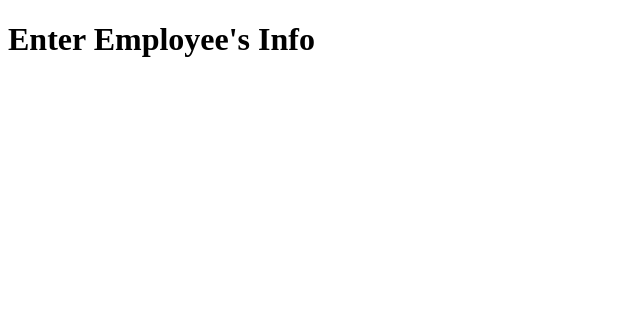
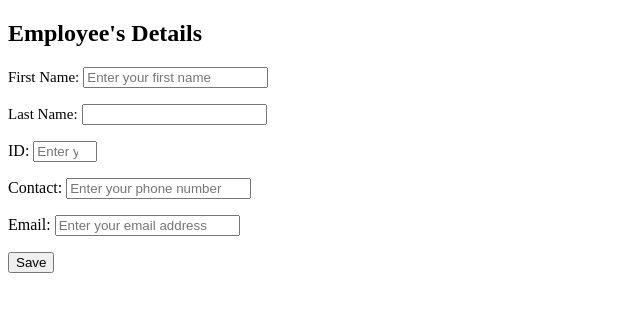
Before and after one commit to mnavai/MissingFileinDB, a plain HTML site: page index.html in a window 1280 px wide. Shown: the whole page, without its empty margins (0-640 px from the left). Drawn offline with nearby package versions, Linux system fonts and the light colour scheme.

Commit message:
form added

```diff
--- a/index.html
+++ b/index.html
@@ -1,12 +1,34 @@
 <!DOCTYPE html>
 <html>
-    <head>
-        <title>Sort Employee Files</title>
-    </head>
-    <body>
-        <header>
-            <h1>Enter Employee's Info</h1>
+<head>
+	<title>Employee File</title>
+	<script src="https://code.jquery.com/jquery-3.6.0.min.js"></script>
+	<script type="text/javascript" src="script.js"></script>
+    <link rel="stylesheet" href="style.css">
+</head>
+<body>
+	<h2>Employee's Details</h2>
+	<p>
+		<label style="font-size: 15px;">First Name:</label>
+		<input type="text" id="first-name" placeholder="Enter your first name" required>
+	</p>
+	<p>
+		<label style="font-size: 15px;" placeholder="Enter your last name" required>Last Name:</label>
+		<input type="text" id="last-name">
+	</p>
+    <p>
+		<label for="id">ID:</label>
+        <input type="number" id="id" name="id" placeholder="Enter your ID" min="1" max="100" required>
+	</p>
+    <p>
+		<label for="phone">Contact:</label>
+        <input type="tel" id="phone" name="phone" placeholder="Enter your phone number" required>
+	</p>
+    <p>
+		<label for="email">Email:</label>
+        <input type="email" id="email" name="email" placeholder="Enter your email address" required>
 
-        </header>
-    </body>
+	</p>
+	<button id="save-btn">Save</button>
+</body>
 </html>
```
